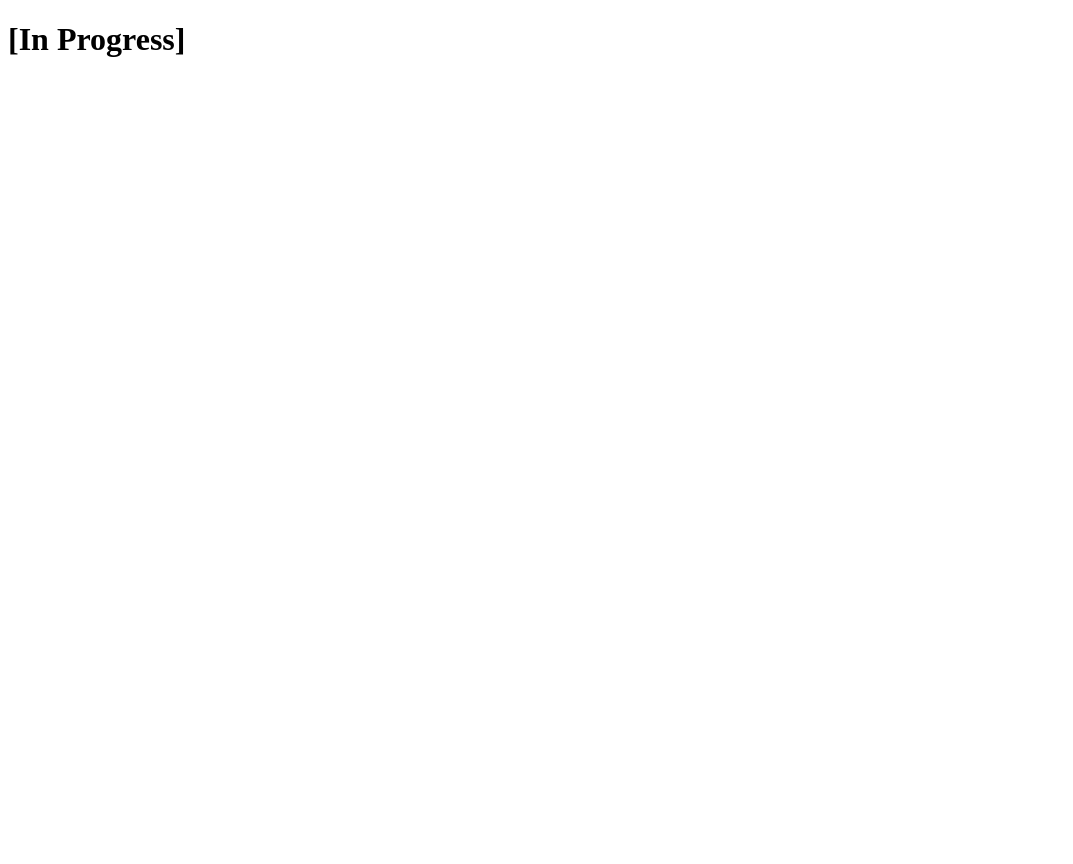
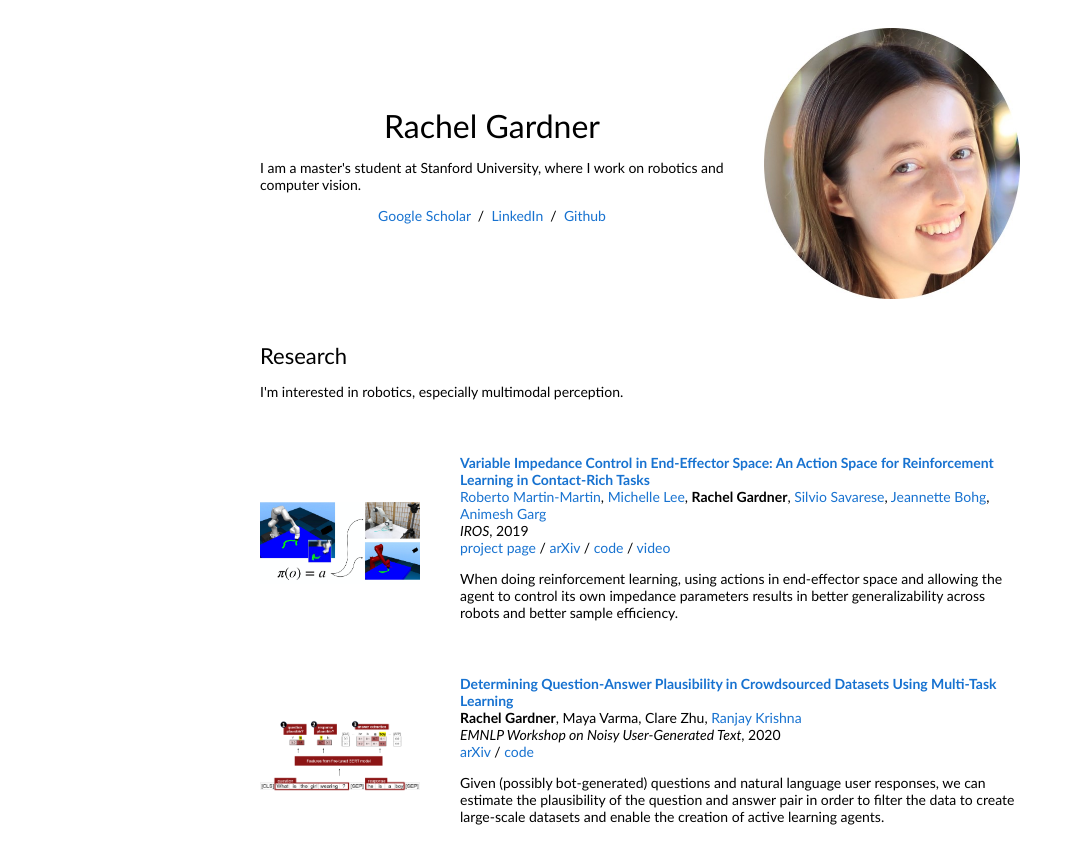
Before and after one commit to rachel-1/rachel-1.github.io, a plain HTML site: page index.html in a window 1280 px wide. Shown: the whole page, without its empty margins (0-1073 px from the left). Before the commit the page ends 800 px from the top, so only its background shows below. Drawn offline with Linux system fonts and the light colour scheme.

Commit message:
Add 2 out of 3 papers

```diff
--- a/index.html
+++ b/index.html
@@ -1,6 +1,103 @@
-<!DOCTYPE html>
-<html>
+<!DOCTYPE HTML>
+<html lang="en"><head><meta http-equiv="Content-Type" content="text/html; charset=UTF-8">
+
+  <title>Rachel Gardner</title>
+
+  <meta name="author" content="Rachel Gardner">
+  <meta name="viewport" content="width=device-width, initial-scale=1">
+
+  <link rel="stylesheet" type="text/css" href="stylesheet.css">
+  <link rel="icon" type="image/png" href="images/stanford_logo.png">
+</head>
+
 <body>
-<h1>[In Progress]</h1>
+  <table style="width:100%;max-width:800px;border:0px;border-spacing:0px;border-collapse:separate;margin-right:auto;margin-left:auto;"><tbody>
+    <tr style="padding:0px">
+      <td style="padding:0px">
+        <table style="width:100%;border:0px;border-spacing:0px;border-collapse:separate;margin-right:auto;margin-left:auto;"><tbody>
+          <tr style="padding:0px">
+            <td style="padding:2.5%;width:63%;vertical-align:middle">
+              <p style="text-align:center">
+                <name>Rachel Gardner</name>
+              </p>
+              <p>I am a master's student at Stanford University, where I work on robotics and computer vision.
+              </p>
+              <p style="text-align:center">
+                <a href="https://scholar.google.com/citations?user=9d-HAVMAAAAJ">Google Scholar</a> &nbsp/&nbsp
+                <a href="https://www.linkedin.com/in/rachel0/">LinkedIn</a> &nbsp/&nbsp
+                <a href="https://github.com/rachel-1/">Github</a>
+              </p>
+            </td>
+            <td style="padding:2.5%;width:40%;max-width:40%">
+              <a href="images/headshot.JPG"><img style="width:100%;max-width:100%" alt="profile photo" src="images/headshot_circle.jpg" class="hoverZoomLink"></a>
+            </td>
+          </tr>
+        </tbody></table>
+        <table style="width:100%;border:0px;border-spacing:0px;border-collapse:separate;margin-right:auto;margin-left:auto;"><tbody>
+            <tr>
+            <td style="padding:20px;width:100%;vertical-align:middle">
+              <heading>Research</heading>
+              <p>
+                I'm interested in robotics, especially multimodal perception.
+              </p>
+            </td>
+          </tr>
+        </tbody></table>
+        <table style="width:100%;border:0px;border-spacing:0px;border-collapse:separate;margin-right:auto;margin-left:auto;"><tbody>
+
+
+          <tr>
+            <td style="padding:20px;width:25%;vertical-align:middle">
+	      <img style="width:100%;max-width:100%" alt="wiping task" src="images/vices.jpg">
+            </td>
+            <td style="padding:20px;width:75%;vertical-align:middle">
+              <a href="https://stanfordvl.github.io/vices/">
+                <papertitle>Variable Impedance Control in End-Effector Space: An Action Space for Reinforcement Learning in Contact-Rich Tasks</papertitle>
+              </a>
+              <br>
+
+              <a href="https://robertomartinmartin.com/">Roberto Martin-Martin</a>,
+              <a href="http://stanford.edu/~mishlee/">Michelle Lee</a>,
+              <strong>Rachel Gardner</strong>,
+              <a href="https://profiles.stanford.edu/silvio-savarese">Silvio Savarese</a>,
+              <a href="https://web.stanford.edu/~bohg/">Jeannette Bohg</a>,
+              <a href="https://animesh.garg.tech/">Animesh Garg</a>
+              <br>
+              <em>IROS</em>, 2019
+              <br>
+              <a href="https://stanfordvl.github.io/vices/">project page</a> /
+              <a href="https://arxiv.org/abs/1906.08880">arXiv</a> /
+	      <a href="https://github.com/StanfordVL/robosuite/tree/vices_iros19">code</a> /
+              <a href="https://www.youtube.com/watch?v=AozIUIW3Ghs">video</a>
+              <p></p>
+              <p>When doing reinforcement learning, using actions in end-effector space and allowing the agent to control its own impedance parameters results in better generalizability across robots and better sample efficiency.
+              </p>
+            </td>
+          </tr>
+
+          <tr>
+            <td style="padding:20px;width:25%;vertical-align:middle">
+	      <img style="width:100%;max-width:100%" alt="BERT model diagram" src="images/qa-plausibility.png">
+            </td>
+            <td style="padding:20px;width:75%;vertical-align:middle">
+              <a href="https://arxiv.org/abs/2011.04883">
+                <papertitle>Determining Question-Answer Plausibility in Crowdsourced Datasets Using Multi-Task Learning</papertitle>
+              </a>
+              <br>
+              <strong>Rachel Gardner</strong>,
+	      Maya Varma, Clare Zhu,
+              <a href="http://www.ranjaykrishna.com/">Ranjay Krishna</a>
+              <br>
+              <em>EMNLP Workshop on Noisy User-Generated Text</em>, 2020
+              <br>
+              <a href="https://arxiv.org/abs/2011.04883">arXiv</a> /
+	      <a href="https://github.com/rachel-1/qa_plausibility">code</a>
+              <p></p>
+              <p>Given (possibly bot-generated) questions and natural language user responses, we can estimate the plausibility of the question and answer pair in order to filter the data to create large-scale datasets and enable the creation of active learning agents.
+              </p>
+            </td>
+          </tr>
+        </tbody></table>
 </body>
+
 </html>
--- /dev/null
+++ b/stylesheet.css
@@ -0,0 +1,131 @@
+/* latin-ext */
+@font-face {
+  font-family: 'Lato';
+  font-style: italic;
+  font-weight: 400;
+  src: local('Lato Italic'), local('Lato-Italic'), url(https://fonts.gstatic.com/s/lato/v15/S6u8w4BMUTPHjxsAUi-qNiXg7eU0.woff2) format('woff2');
+  unicode-range: U+0100-024F, U+0259, U+1E00-1EFF, U+2020, U+20A0-20AB, U+20AD-20CF, U+2113, U+2C60-2C7F, U+A720-A7FF;
+}
+/* latin */
+@font-face {
+  font-family: 'Lato';
+  font-style: italic;
+  font-weight: 400;
+  src: local('Lato Italic'), local('Lato-Italic'), url(https://fonts.gstatic.com/s/lato/v15/S6u8w4BMUTPHjxsAXC-qNiXg7Q.woff2) format('woff2');
+  unicode-range: U+0000-00FF, U+0131, U+0152-0153, U+02BB-02BC, U+02C6, U+02DA, U+02DC, U+2000-206F, U+2074, U+20AC, U+2122, U+2191, U+2193, U+2212, U+2215, U+FEFF, U+FFFD;
+}
+/* latin-ext */
+@font-face {
+  font-family: 'Lato';
+  font-style: italic;
+  font-weight: 700;
+  src: local('Lato Bold Italic'), local('Lato-BoldItalic'), url(https://fonts.gstatic.com/s/lato/v15/S6u_w4BMUTPHjxsI5wq_FQftx9897sxZ.woff2) format('woff2');
+  unicode-range: U+0100-024F, U+0259, U+1E00-1EFF, U+2020, U+20A0-20AB, U+20AD-20CF, U+2113, U+2C60-2C7F, U+A720-A7FF;
+}
+/* latin */
+@font-face {
+  font-family: 'Lato';
+  font-style: italic;
+  font-weight: 700;
+  src: local('Lato Bold Italic'), local('Lato-BoldItalic'), url(https://fonts.gstatic.com/s/lato/v15/S6u_w4BMUTPHjxsI5wq_Gwftx9897g.woff2) format('woff2');
+  unicode-range: U+0000-00FF, U+0131, U+0152-0153, U+02BB-02BC, U+02C6, U+02DA, U+02DC, U+2000-206F, U+2074, U+20AC, U+2122, U+2191, U+2193, U+2212, U+2215, U+FEFF, U+FFFD;
+}
+/* latin-ext */
+@font-face {
+  font-family: 'Lato';
+  font-style: normal;
+  font-weight: 400;
+  src: local('Lato Regular'), local('Lato-Regular'), url(https://fonts.gstatic.com/s/lato/v15/S6uyw4BMUTPHjxAwXiWtFCfQ7A.woff2) format('woff2');
+  unicode-range: U+0100-024F, U+0259, U+1E00-1EFF, U+2020, U+20A0-20AB, U+20AD-20CF, U+2113, U+2C60-2C7F, U+A720-A7FF;
+}
+/* latin */
+@font-face {
+  font-family: 'Lato';
+  font-style: normal;
+  font-weight: 400;
+  src: local('Lato Regular'), local('Lato-Regular'), url(https://fonts.gstatic.com/s/lato/v15/S6uyw4BMUTPHjx4wXiWtFCc.woff2) format('woff2');
+  unicode-range: U+0000-00FF, U+0131, U+0152-0153, U+02BB-02BC, U+02C6, U+02DA, U+02DC, U+2000-206F, U+2074, U+20AC, U+2122, U+2191, U+2193, U+2212, U+2215, U+FEFF, U+FFFD;
+}
+/* latin-ext */
+@font-face {
+  font-family: 'Lato';
+  font-style: normal;
+  font-weight: 700;
+  src: local('Lato Bold'), local('Lato-Bold'), url(https://fonts.gstatic.com/s/lato/v15/S6u9w4BMUTPHh6UVSwaPGQ3q5d0N7w.woff2) format('woff2');
+  unicode-range: U+0100-024F, U+0259, U+1E00-1EFF, U+2020, U+20A0-20AB, U+20AD-20CF, U+2113, U+2C60-2C7F, U+A720-A7FF;
+}
+/* latin */
+@font-face {
+  font-family: 'Lato';
+  font-style: normal;
+  font-weight: 700;
+  src: local('Lato Bold'), local('Lato-Bold'), url(https://fonts.gstatic.com/s/lato/v15/S6u9w4BMUTPHh6UVSwiPGQ3q5d0.woff2) format('woff2');
+  unicode-range: U+0000-00FF, U+0131, U+0152-0153, U+02BB-02BC, U+02C6, U+02DA, U+02DC, U+2000-206F, U+2074, U+20AC, U+2122, U+2191, U+2193, U+2212, U+2215, U+FEFF, U+FFFD;
+}
+
+a {
+  color: #1772d0;
+  text-decoration: none;
+}
+
+a:focus,
+a:hover {
+  color: #f09228;
+  text-decoration: none;
+}
+
+body,
+td,
+th,
+tr,
+p,
+a {
+  font-family: 'Lato', Verdana, Helvetica, sans-serif;
+  font-size: 14px
+}
+
+strong {
+  font-family: 'Lato', Verdana, Helvetica, sans-serif;
+  font-size: 14px;
+}
+
+heading {
+  font-family: 'Lato', Verdana, Helvetica, sans-serif;
+  font-size: 22px;
+}
+
+papertitle {
+  font-family: 'Lato', Verdana, Helvetica, sans-serif;
+  font-size: 14px;
+  font-weight: 700
+}
+
+name {
+  font-family: 'Lato', Verdana, Helvetica, sans-serif;
+  font-size: 32px;
+}
+
+.one {
+  width: 160px;
+  height: 160px;
+  position: relative;
+}
+
+.two {
+  width: 160px;
+  height: 160px;
+  position: absolute;
+  transition: opacity .2s ease-in-out;
+  -moz-transition: opacity .2s ease-in-out;
+  -webkit-transition: opacity .2s ease-in-out;
+}
+
+.fade {
+  transition: opacity .2s ease-in-out;
+  -moz-transition: opacity .2s ease-in-out;
+  -webkit-transition: opacity .2s ease-in-out;
+}
+
+span.highlight {
+  background-color: #ffffd0;
+}
```
Also changed, not shown: images/headshot.jpg (added), images/headshot_circle.jpg (added), images/qa-plausibility.png (added), images/stanford_logo.png (added), images/vices.jpg (added), 1 other file.
